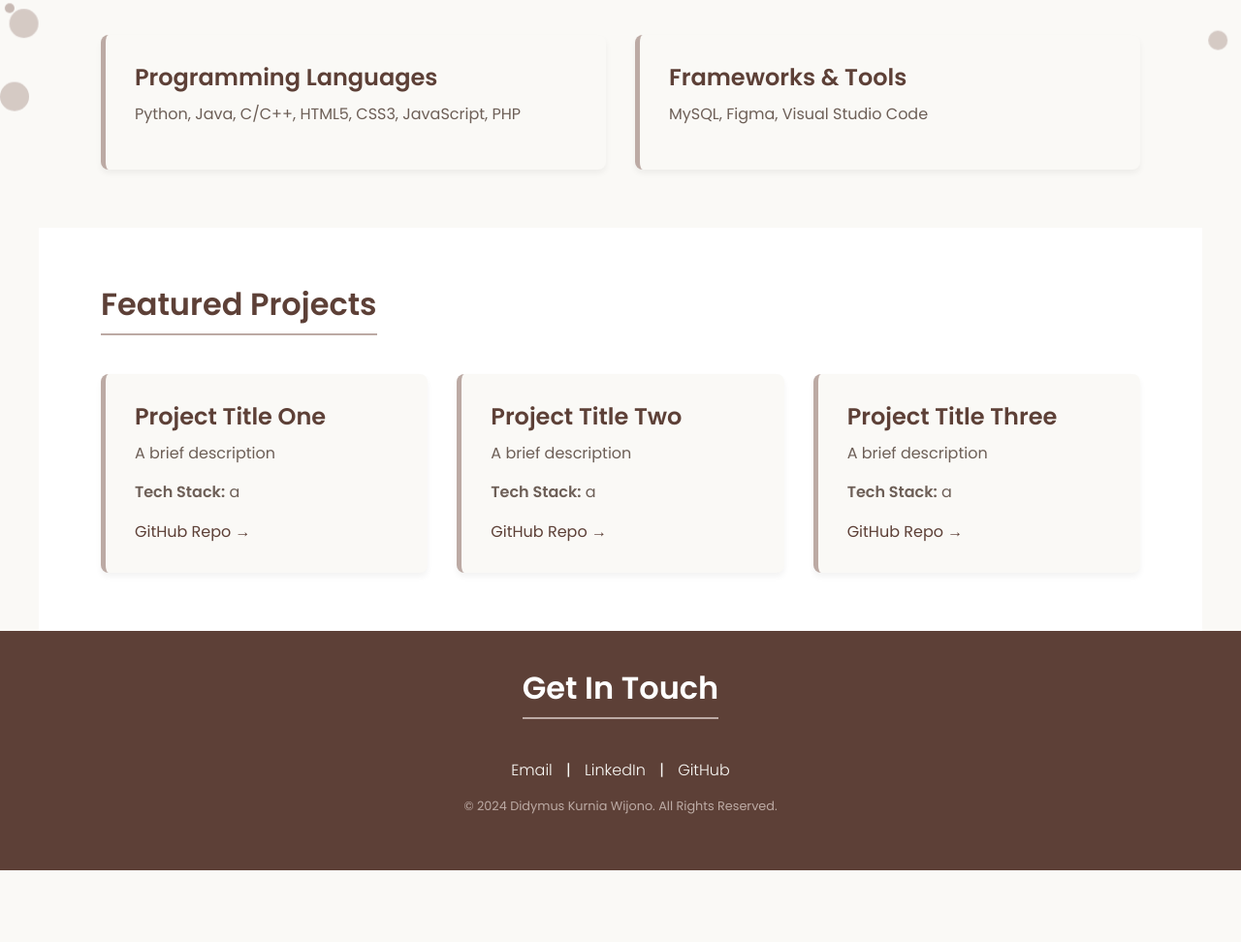
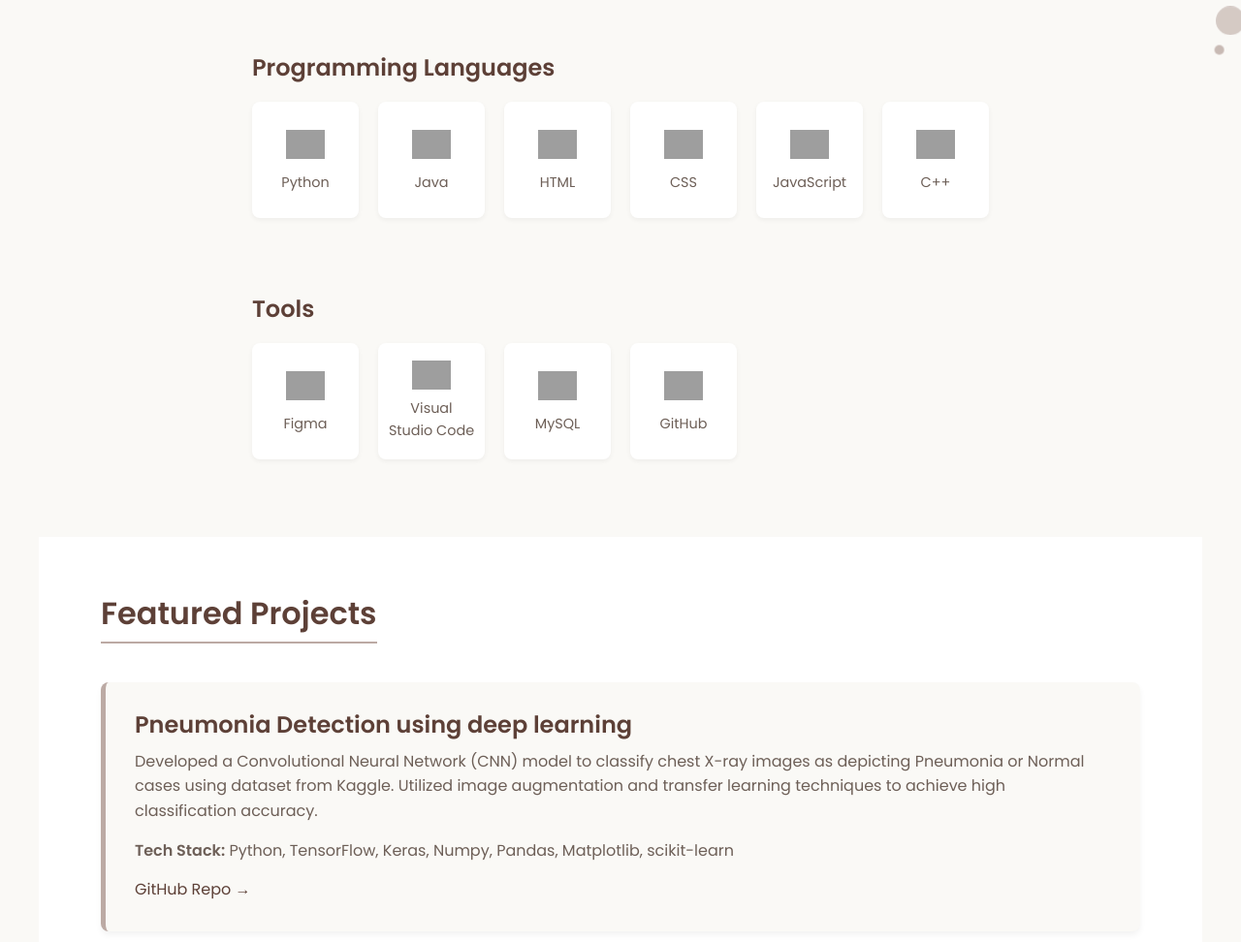
Before and after one commit to Lutelle/Portfolio_Live, a plain HTML site: page index.html in a window 1280 px wide. Shown: the part 680-1652 px from the top of the page at 97% size. Before the commit the page ends 1578 px from the top, so only its background shows below. Drawn offline with Linux system fonts and the light colour scheme; grey boxes are pictures that could not be loaded; animation ran at ten frames a second.

Commit message:
web changes

```diff
--- a/index.html
+++ b/index.html
@@ -43,11 +43,49 @@
             <div class="skills-container project-grid">
                 <div class="project-card">
                     <h3>Programming Languages</h3>
-                    <p>Python, Java, C/C++, HTML5, CSS3, JavaScript, PHP</p>
+                    <div class="item">
+                        <img src="https://cdn.jsdelivr.net/gh/devicons/devicon@latest/icons/python/python-original.svg" alt="Python Logo" class="skill-logo" />
+                        <p>Python</p>
+                    </div>
+                    <div class="item">
+                        <img src="https://cdn.jsdelivr.net/gh/devicons/devicon@latest/icons/java/java-original.svg" alt="Java Logo" class="skill-logo" />
+                        <p>Java</p>
+                    </div>
+                    <div class="item">
+                        <img src="https://cdn.jsdelivr.net/gh/devicons/devicon@latest/icons/html5/html5-original.svg" alt="HTML Logo" class="skill-logo" />
+                        <p>HTML</p>
+                    </div>
+                    <div class="item">
+                        <img src="https://cdn.jsdelivr.net/gh/devicons/devicon@latest/icons/css3/css3-original.svg" alt="CSS Logo" class="skill-logo" />
+                        <p>CSS</p>
+                    </div>
+                    <div class="item">
+                        <img src="https://cdn.jsdelivr.net/gh/devicons/devicon@latest/icons/javascript/javascript-original.svg" alt="JavaScript Logo" class="skill-logo" />
+                        <p>JavaScript</p>
+                    </div>
+                    <div class="item">
+                        <img src="https://cdn.jsdelivr.net/gh/devicons/devicon@latest/icons/cplusplus/cplusplus-original.svg" alt="C++ Logo" class="skill-logo" />
+                        <p>C++</p>
+                    </div>
                 </div>
                 <div class="project-card">
-                    <h3>Frameworks & Tools</h3>
-                    <p>MySQL, Figma, Visual Studio Code</p>
+                    <h3>Tools</h3>
+                    <div class="item">
+                        <img src="https://cdn.jsdelivr.net/gh/devicons/devicon@latest/icons/figma/figma-original.svg" alt="Figma Logo" class="skill-logo" />
+                        <p>Figma</p>
+                    </div>
+                    <div class="item">
+                        <img src="https://cdn.jsdelivr.net/gh/devicons/devicon@latest/icons/vscode/vscode-original.svg" alt="Visual Studio Code Logo" class="skill-logo" />
+                        <p>Visual Studio Code</p>
+                    </div>
+                    <div class="item">
+                        <img src="https://cdn.jsdelivr.net/gh/devicons/devicon@latest/icons/mysql/mysql-original.svg" alt="MySQL Logo" class="skill-logo" />
+                        <p>MySQL</p>
+                    </div>
+                    <div class="item">
+                        <img src="https://cdn.jsdelivr.net/gh/devicons/devicon@latest/icons/github/github-original.svg" alt="GitHub Logo" class="skill-logo" />
+                        <p>GitHub</p>
+                    </div>
                 </div>
             </div>
         </section>
@@ -57,24 +95,13 @@
 
             <div class="project-grid">
                 <div class="project-card">
-                    <h3>Project Title One</h3>
-                    <p>A brief description</p>
-                    <p><strong>Tech Stack:</strong> a</p>
-                    <a href="link-to-github-repo" target="_blank">GitHub Repo →</a>
-                </div>
-
-                <div class="project-card">
-                    <h3>Project Title Two</h3>
-                    <p>A brief description</p>
-                    <p><strong>Tech Stack:</strong> a</p>
-                    <a href="link-to-github-repo" target="_blank">GitHub Repo →</a>
-                </div>
-
-                 <div class="project-card">
-                    <h3>Project Title Three</h3>
-                    <p>A brief description</p>
-                    <p><strong>Tech Stack:</strong> a</p>
-                    <a href="link-to-github-repo" target="_blank">GitHub Repo →</a>
+                    <h3>Pneumonia Detection using deep learning</h3>
+                    <p>Developed a Convolutional Neural Network (CNN) model to classify chest X-ray images as depicting Pneumonia or Normal cases using dataset from Kaggle. Utilized image augmentation and transfer learning techniques to achieve high classification accuracy.</p>
+                    <p>
+                        <strong>Tech Stack:</strong>
+                        Python, TensorFlow, Keras, Numpy, Pandas, Matplotlib, scikit-learn
+                    </p>
+                    <a href="https://github.com/Lutelle/Pneumonia-Detection.git" target="_blank">GitHub Repo →</a>
                 </div>
             </div>
         </section>
@@ -95,7 +122,6 @@
                     GitHub
                 </a>
             </div>
-            <p class="copyright">&copy; 2024 Didymus Kurnia Wijono. All Rights Reserved.</p>
             </footer>
 
     </main>
--- a/style.css
+++ b/style.css
@@ -195,10 +195,12 @@ a:hover {
     background-color: var(--color-white);
 }
 
-.project-grid {
-    display: grid;
-    grid-template-columns: repeat(auto-fit, minmax(300px, 1fr));
-    gap: 30px;
+.skills-container.project-grid {
+    display: flex;
+    flex-direction: column;
+    gap: 40px;
+    max-width: 800px;
+    margin: 0 auto;
 }
 
 .project-card {
@@ -218,6 +220,59 @@ a:hover {
     margin-bottom: 15px;
     color: #6d5f57;
 }
+
+/* --- Skill Item --- */
+
+.skills-container .project-card {
+    display: grid;
+    grid-template-columns: repeat(auto-fit, minmax(110px, 1fr));
+    gap: 20px;
+    padding: 20px;
+    border-left: none;
+    box-shadow: none;
+    background-color: transparent;
+    justify-content: center;
+}
+
+.skills-container .project-card h3 {
+    grid-column: 1 / -1;
+    margin-bottom: 0px;
+}
+
+.skills-container .project-card .item {
+    display: flex;
+    flex-direction: column;
+    align-items: center;
+    justify-content: center;
+    background-color: var(--color-white);
+    padding: 20px 10px; /* Increased padding */
+    border-radius: 8px;
+    box-shadow: 0 2px 5px rgba(0, 0, 0, 0.05);
+    width: 100%;
+    height: 120px; /* Increased from 100px */
+    margin: 0;
+    gap: 8px; /* Slightly increased gap */
+    transition: transform 0.2s;
+}
+
+.skills-container .project-card .item:hover {
+    transform: translateY(-3px);
+    box-shadow: 0 4px 8px rgba(0, 0, 0, 0.1);
+}
+
+.skill-logo {
+    width: 40px;
+    height: 40px;
+    object-fit: contain;
+}
+
+.item p {
+    margin: 0;
+    font-size: 0.9rem;
+    text-align: center;
+    font-weight: 500;
+}
+
 
 /* --- Footer --- */
 .footer {
@@ -354,4 +409,8 @@ a:hover {
         font-size: 1rem;
         padding: 6px 20px;
     }
+    .skills-container .project-card {
+        grid-template-columns: repeat(auto-fit, minmax(65px, 1fr));
+        justify-content: center;
+    }
 }
```
